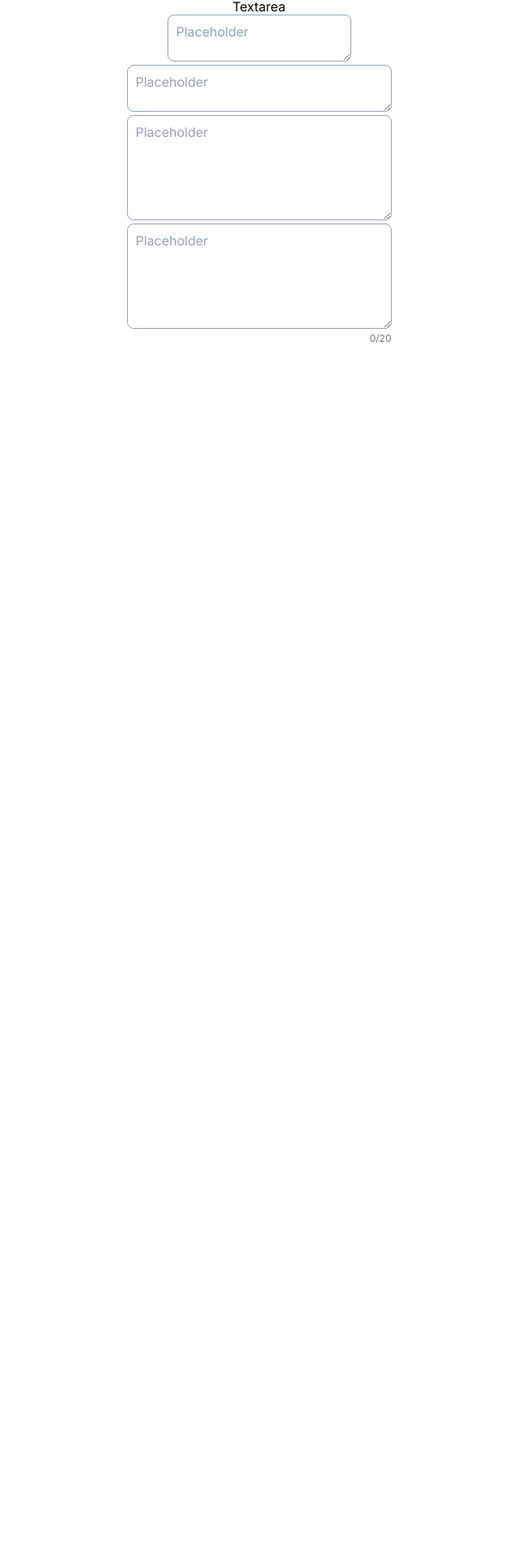
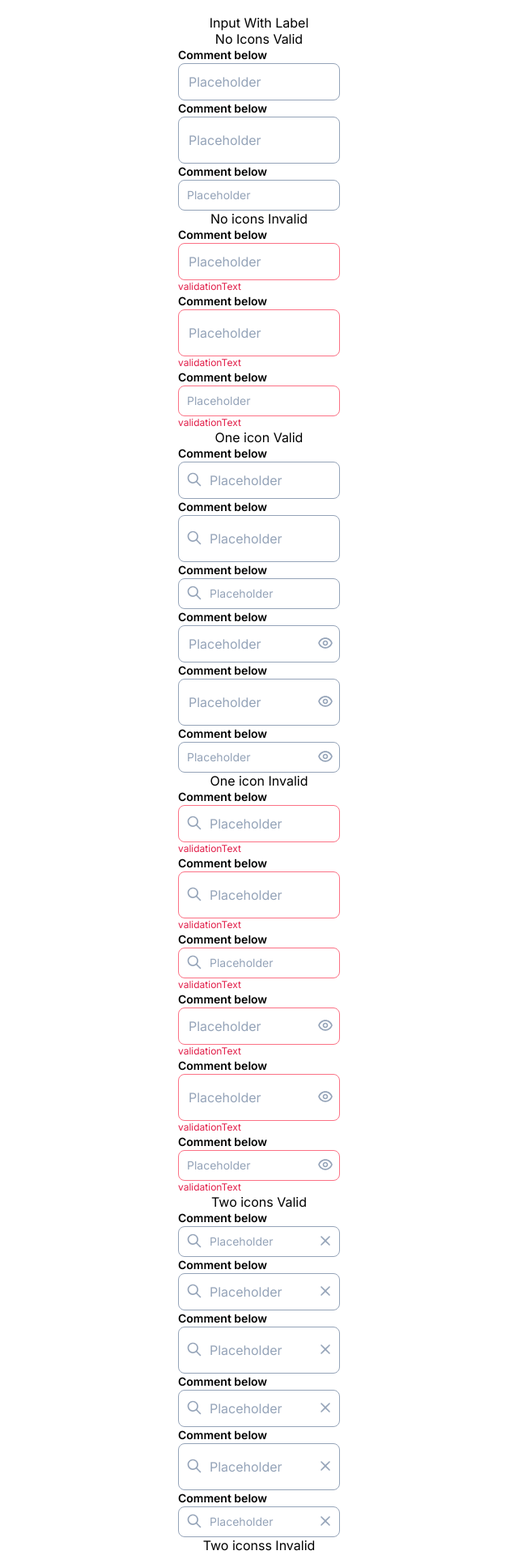
Before and after one commit to lubov-nefed/irina-nik-design-system, a React (Vite) app: page / in a window 1280 px wide. Shown: the part 18-1938 px from the top of the page at 81% size, without its empty margins (320-960 px from the left). Before the commit the page ends 800 px from the top, so only its background shows below. Built offline with nearby package versions, Linux system fonts and the light colour scheme.

Commit message:
fix: add htmlFor and id attributes to label and input

```diff
--- a/src/components/Input/BaseInput.tsx
+++ b/src/components/Input/BaseInput.tsx
@@ -19,24 +19,48 @@ const BaseInput: React.FC<IBaseInputProps> = (props) => {
   if (props.validation.isValid) {
     return (
       <div className={`input-container input-container--${props.size}`}>
-        {props.label && <InputLabel {...props.label} />}
+        {props.label && (
+          <>
+            <InputLabel {...props.label} />
+            <Input
+              icons={props.icons}
+              placeholder={props.placeholder}
+              className={className}
+              id={props.label.labelFor}
+            />
+          </>
+        )}
+        {!props.label && (
           <Input
             icons={props.icons}
             placeholder={props.placeholder}
             className={className}
           />
+        )}
       </div>
     );
   }
   if (!props.validation.isValid) {
     return (
       <div className={`input-container input-container--${props.size}`}>
-        {props.label && <InputLabel {...props.label} />}
+        {props.label && (
+          <>
+            <InputLabel {...props.label} />
+            <Input
+              icons={props.icons}
+              placeholder={props.placeholder}
+              className={className}
+              id={props.label.labelFor}
+            />
+          </>
+        )}
+        {!props.label && (
           <Input
             icons={props.icons}
             placeholder={props.placeholder}
             className={className}
           />
+        )}
         <p className="input-validation-text text-xs font-normal">
           {props.validation.validationText}
         </p>
--- a/src/components/Input/Input.tsx
+++ b/src/components/Input/Input.tsx
@@ -2,6 +2,7 @@ interface IInputProps {
   icons?: { leftIconSrc?: string; rightIconSrc?: string };
   placeholder: string;
   className: string;
+  id?: string;
 }
 
 const Input: React.FC<IInputProps> = (props: IInputProps) => {
@@ -14,7 +15,16 @@ const Input: React.FC<IInputProps> = (props: IInputProps) => {
           alt="Input icon"
         />
       )}
-      <input placeholder={props.placeholder} className={props.className} />
+      {props.id && (
+        <input
+          id={props.id}
+          placeholder={props.placeholder}
+          className={props.className}
+        />
+      )}
+      {!props.id && (
+        <input placeholder={props.placeholder} className={props.className} />
+      )}
       {props.icons && props.icons.rightIconSrc !== undefined && (
         <img
           className="input-icon input-icon--right"
--- a/src/components/Textarea/Textarea.tsx
+++ b/src/components/Textarea/Textarea.tsx
@@ -6,9 +6,16 @@ interface ITextareaProps {
   cols?: number;
   rows?: number;
   maxLength?: number;
+  isRequired?: boolean;
 }
 
-const Textarea: React.FC<ITextareaProps> = (props) => {
+const Textarea: React.FC<ITextareaProps> = ({
+  placeholder,
+  cols,
+  rows,
+  maxLength,
+  isRequired = true,
+}) => {
   const [textareaValue, setTextareaValue] = useState("");
   const handleInput = (e: React.BaseSyntheticEvent) => {
     setTextareaValue(e.target.value);
@@ -16,17 +23,18 @@ const Textarea: React.FC<ITextareaProps> = (props) => {
   return (
     <div className="textarea-container">
       <textarea
-        cols={props.cols}
-        rows={props.rows}
-        maxLength={props.maxLength}
-        placeholder={props.placeholder}
+        cols={cols}
+        rows={rows}
+        maxLength={maxLength}
+        placeholder={placeholder}
         onInput={handleInput}
         value={textareaValue}
         className="textarea text-base font-normal"
+        required={isRequired}
       />
-      {props.maxLength && (
+      {maxLength && (
         <p className="textarea-length text-xs font-normal">
-          {textareaValue.length}/{props.maxLength}
+          {textareaValue.length}/{maxLength}
         </p>
       )}
     </div>
--- a/src/layouts/Inputs.tsx
+++ b/src/layouts/Inputs.tsx
@@ -1,7 +1,7 @@
 import { BaseInput } from "../components/Input/BaseInput";
-import iconSearch from "./assets/icons/input-icons/icon-search.svg";
-import iconEye from "./assets/icons/input-icons/icon-eye.svg";
-import iconX from "./assets/icons/input-icons/icon-x.svg";
+import iconSearch from "../assets/icons/input-icons/icon-search.svg";
+import iconEye from "../assets/icons/input-icons/icon-eye.svg";
+import iconX from "../assets/icons/input-icons/icon-x.svg";
 import { useState } from "react";
 
 function Inputs() {
--- a/src/layouts/InputsWithLabels.tsx
+++ b/src/layouts/InputsWithLabels.tsx
@@ -15,21 +15,21 @@ function InputsWithLabels() {
         size="medium"
         placeholder="Placeholder"
         validation={{ isValid: true, validationText: "validationText" }}
-        label={{ labelText: "Comment below", labelFor: "comment" }}
+        label={{ labelText: "Comment below", labelFor: "comment1" }}
       />
       <br />
       <BaseInput
         size="big"
         placeholder="Placeholder"
         validation={{ isValid: true, validationText: "validationText" }}
-        label={{ labelText: "Comment below", labelFor: "comment" }}
+        label={{ labelText: "Comment below", labelFor: "comment2" }}
       />
       <br />
       <BaseInput
         size="small"
         placeholder="Placeholder"
         validation={{ isValid: true, validationText: "validationText" }}
-        label={{ labelText: "Comment below", labelFor: "comment" }}
+        label={{ labelText: "Comment below", labelFor: "comment3" }}
       />
       <br />
       No icons Invalid
@@ -38,21 +38,21 @@ function InputsWithLabels() {
         size="medium"
         placeholder="Placeholder"
         validation={{ isValid: false, validationText: "validationText" }}
-        label={{ labelText: "Comment below", labelFor: "comment" }}
+        label={{ labelText: "Comment below", labelFor: "comment4" }}
       />
       <br />
       <BaseInput
         size="big"
         placeholder="Placeholder"
         validation={{ isValid: false, validationText: "validationText" }}
-        label={{ labelText: "Comment below", labelFor: "comment" }}
+        label={{ labelText: "Comment below", labelFor: "comment5" }}
       />
       <br />
       <BaseInput
         size="small"
         placeholder="Placeholder"
         validation={{ isValid: false, validationText: "validationText" }}
-        label={{ labelText: "Comment below", labelFor: "comment" }}
+        label={{ labelText: "Comment below", labelFor: "comment6" }}
       />
       <br />
       {/* === icons === */}
@@ -63,7 +63,7 @@ function InputsWithLabels() {
         icons={{ leftIconSrc: iconSearch }}
         placeholder="Placeholder"
         validation={{ isValid: true, validationText: "validationText" }}
-        label={{ labelText: "Comment below", labelFor: "comment" }}
+        label={{ labelText: "Comment below", labelFor: "comment7" }}
       />
       <br />
       <BaseInput
@@ -71,7 +71,7 @@ function InputsWithLabels() {
         icons={{ leftIconSrc: iconSearch }}
         placeholder="Placeholder"
         validation={{ isValid: true, validationText: "validationText" }}
-        label={{ labelText: "Comment below", labelFor: "comment" }}
+        label={{ labelText: "Comment below", labelFor: "comment8" }}
       />
       <br />
       <BaseInput
@@ -79,7 +79,7 @@ function InputsWithLabels() {
         icons={{ leftIconSrc: iconSearch }}
         placeholder="Placeholder"
         validation={{ isValid: true, validationText: "validationText" }}
-        label={{ labelText: "Comment below", labelFor: "comment" }}
+        label={{ labelText: "Comment below", labelFor: "comment9" }}
       />
       <br />
       <BaseInput
@@ -87,7 +87,7 @@ function InputsWithLabels() {
         icons={{ rightIconSrc: iconEye }}
         placeholder="Placeholder"
         validation={{ isValid: true, validationText: "validationText" }}
-        label={{ labelText: "Comment below", labelFor: "comment" }}
+        label={{ labelText: "Comment below", labelFor: "comment10" }}
       />
       <br />
       <BaseInput
@@ -95,7 +95,7 @@ function InputsWithLabels() {
         icons={{ rightIconSrc: iconEye }}
         placeholder="Placeholder"
         validation={{ isValid: true, validationText: "validationText" }}
-        label={{ labelText: "Comment below", labelFor: "comment" }}
+        label={{ labelText: "Comment below", labelFor: "comment11" }}
       />
       <br />
       <BaseInput
@@ -103,7 +103,7 @@ function InputsWithLabels() {
         icons={{ rightIconSrc: iconEye }}
         placeholder="Placeholder"
         validation={{ isValid: true, validationText: "validationText" }}
-        label={{ labelText: "Comment below", labelFor: "comment" }}
+        label={{ labelText: "Comment below", labelFor: "comment12" }}
       />
       <br />
       One icon Invalid
@@ -113,7 +113,7 @@ function InputsWithLabels() {
         icons={{ leftIconSrc: iconSearch }}
         placeholder="Placeholder"
         validation={{ isValid: false, validationText: "validationText" }}
-        label={{ labelText: "Comment below", labelFor: "comment" }}
+        label={{ labelText: "Comment below", labelFor: "comment13" }}
       />
       <br />
       <BaseInput
@@ -121,7 +121,7 @@ function InputsWithLabels() {
         icons={{ leftIconSrc: iconSearch }}
         placeholder="Placeholder"
         validation={{ isValid: false, validationText: "validationText" }}
-        label={{ labelText: "Comment below", labelFor: "comment" }}
+        label={{ labelText: "Comment below", labelFor: "comment14" }}
       />
       <br />
       <BaseInput
@@ -129,7 +129,7 @@ function InputsWithLabels() {
         icons={{ leftIconSrc: iconSearch }}
         placeholder="Placeholder"
         validation={{ isValid: false, validationText: "validationText" }}
-        label={{ labelText: "Comment below", labelFor: "comment" }}
+        label={{ labelText: "Comment below", labelFor: "comment15" }}
       />
       <br />
       <BaseInput
@@ -139,7 +139,7 @@ function InputsWithLabels() {
         }}
         placeholder="Placeholder"
         validation={{ isValid: false, validationText: "validationText" }}
-        label={{ labelText: "Comment below", labelFor: "comment" }}
+        label={{ labelText: "Comment below", labelFor: "comment16" }}
       />
       <br />
       <BaseInput
@@ -149,7 +149,7 @@ function InputsWithLabels() {
         }}
         placeholder="Placeholder"
         validation={{ isValid: false, validationText: "validationText" }}
-        label={{ labelText: "Comment below", labelFor: "comment" }}
+        label={{ labelText: "Comment below", labelFor: "comment17" }}
       />
       <br />
       <BaseInput
@@ -159,7 +159,7 @@ function InputsWithLabels() {
         }}
         placeholder="Placeholder"
         validation={{ isValid: false, validationText: "validationText" }}
-        label={{ labelText: "Comment below", labelFor: "comment" }}
+        label={{ labelText: "Comment below", labelFor: "comment18" }}
       />
       <br />
       Two icons Valid
@@ -172,7 +172,7 @@ function InputsWithLabels() {
         }}
         placeholder="Placeholder"
         validation={{ isValid: true, validationText: "validationText" }}
-        label={{ labelText: "Comment below", labelFor: "comment" }}
+        label={{ labelText: "Comment below", labelFor: "comment19" }}
       />
       <br />
       <BaseInput
@@ -183,7 +183,7 @@ function InputsWithLabels() {
         }}
         placeholder="Placeholder"
         validation={{ isValid: true, validationText: "validationText" }}
-        label={{ labelText: "Comment below", labelFor: "comment" }}
+        label={{ labelText: "Comment below", labelFor: "comment20" }}
       />
       <br />
       <BaseInput
@@ -194,7 +194,7 @@ function InputsWithLabels() {
         }}
         placeholder="Placeholder"
         validation={{ isValid: true, validationText: "validationText" }}
-        label={{ labelText: "Comment below", labelFor: "comment" }}
+        label={{ labelText: "Comment below", labelFor: "comment21" }}
       />
       <br />
       <BaseInput
@@ -205,7 +205,7 @@ function InputsWithLabels() {
         }}
         placeholder="Placeholder"
         validation={{ isValid: true, validationText: "validationText" }}
-        label={{ labelText: "Comment below", labelFor: "comment" }}
+        label={{ labelText: "Comment below", labelFor: "comment22" }}
       />
       <br />
       <BaseInput
@@ -216,7 +216,7 @@ function InputsWithLabels() {
         }}
         placeholder="Placeholder"
         validation={{ isValid: true, validationText: "validationText" }}
-        label={{ labelText: "Comment below", labelFor: "comment" }}
+        label={{ labelText: "Comment below", labelFor: "comment23" }}
       />
       <br />
       <BaseInput
@@ -227,7 +227,7 @@ function InputsWithLabels() {
         }}
         placeholder="Placeholder"
         validation={{ isValid: true, validationText: "validationText" }}
-        label={{ labelText: "Comment below", labelFor: "comment" }}
+        label={{ labelText: "Comment below", labelFor: "comment24" }}
       />
       <br />
       Two iconss Invalid
@@ -240,7 +240,7 @@ function InputsWithLabels() {
         }}
         placeholder="Placeholder"
         validation={{ isValid: false, validationText: "validationText" }}
-        label={{ labelText: "Comment below", labelFor: "comment" }}
+        label={{ labelText: "Comment below", labelFor: "comment25" }}
       />
       <br />
       <BaseInput
@@ -251,7 +251,7 @@ function InputsWithLabels() {
         }}
         placeholder="Placeholder"
         validation={{ isValid: false, validationText: "validationText" }}
-        label={{ labelText: "Comment below", labelFor: "comment" }}
+        label={{ labelText: "Comment below", labelFor: "comment26" }}
       />
       <br />
       <BaseInput
@@ -262,7 +262,7 @@ function InputsWithLabels() {
         }}
         placeholder="Placeholder"
         validation={{ isValid: false, validationText: "validationText" }}
-        label={{ labelText: "Comment below", labelFor: "comment" }}
+        label={{ labelText: "Comment below", labelFor: "comment27" }}
       />
       <br />
       <BaseInput
@@ -273,7 +273,7 @@ function InputsWithLabels() {
         }}
         placeholder="Placeholder"
         validation={{ isValid: false, validationText: "validationText" }}
-        label={{ labelText: "Comment below", labelFor: "comment" }}
+        label={{ labelText: "Comment below", labelFor: "comment28" }}
       />
       <br />
       <BaseInput
@@ -284,7 +284,7 @@ function InputsWithLabels() {
         }}
         placeholder="Placeholder"
         validation={{ isValid: false, validationText: "validationText" }}
-        label={{ labelText: "Comment below", labelFor: "comment" }}
+        label={{ labelText: "Comment below", labelFor: "comment29" }}
       />
       <br />
       <BaseInput
@@ -295,7 +295,7 @@ function InputsWithLabels() {
         }}
         placeholder="Placeholder"
         validation={{ isValid: false, validationText: "validationText" }}
-        label={{ labelText: "Comment below", labelFor: "comment" }}
+        label={{ labelText: "Comment below", labelFor: "comment30" }}
       />
       <br />
     </>
--- a/src/main.tsx
+++ b/src/main.tsx
@@ -1,19 +1,11 @@
 import React from "react";
 import ReactDOM from "react-dom/client";
-import "./index.css"; //
+import "./index.css";
 
-import { Textarea } from "./components/Textarea/Textarea";
+import { InputsWithLabels } from "./layouts/InputsWithLabels";
 
 ReactDOM.createRoot(document.getElementById("root")!).render(
   <React.StrictMode>
-    Textarea
-    <br />
-    <Textarea placeholder="Placeholder" />
-    <br />
-    <Textarea placeholder="Placeholder" cols={30} />
-    <br />
-    <Textarea placeholder="Placeholder" cols={30} rows={5} />
-    <br />
-    <Textarea placeholder="Placeholder" cols={30} rows={5} maxLength={20} />
+    <InputsWithLabels />
   </React.StrictMode>
 );
```
Lines whose indentation alone changed are shown as unchanged.
